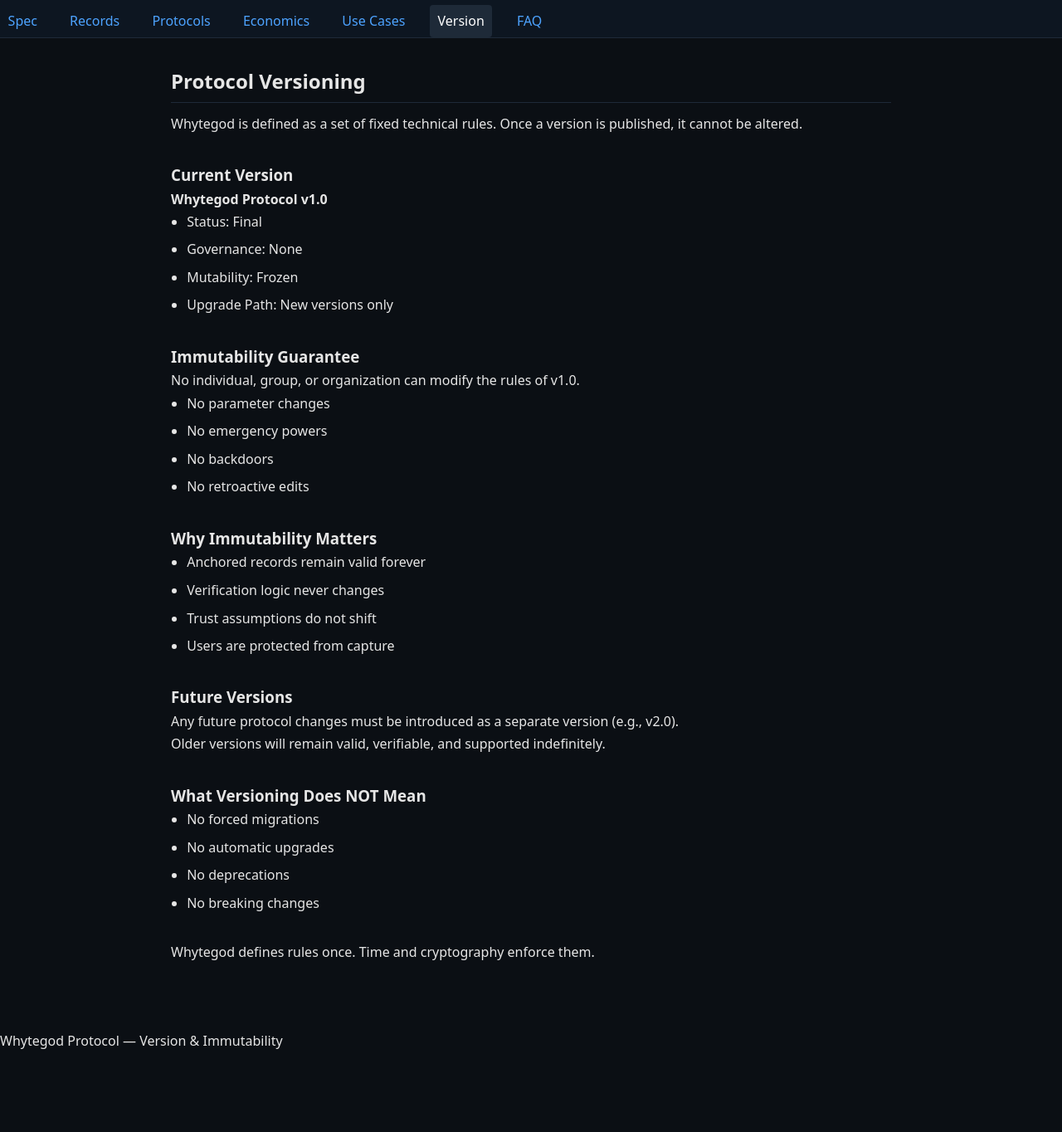
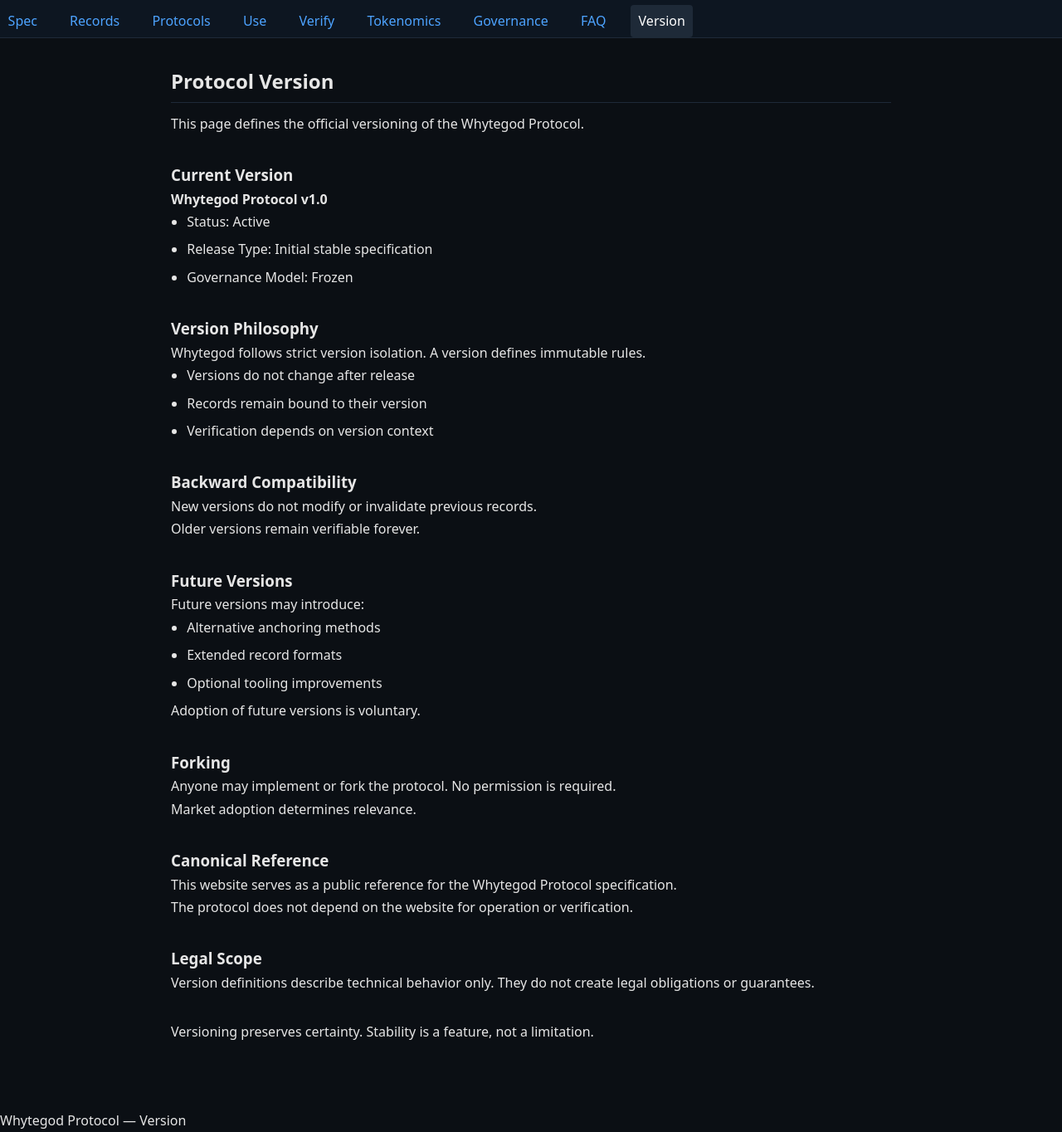
Before and after one commit to whytegod/whytegod.github.io, a plain HTML site: page version.html in a window 1280 px wide. Shown: the part 80-1444 px from the top of the page at 83% size. Before the commit the page ends 1349 px from the top, so only its background shows below. Drawn offline with Linux system fonts and the light colour scheme.

Commit message:
Update version.html

```diff
--- a/version.html
+++ b/version.html
@@ -2,15 +2,12 @@
 <html lang="en">
 <head>
   <meta charset="UTF-8">
-  <title>Whytegod – Version & Immutability</title>
+  <title>Whytegod Protocol — Version</title>
   <meta name="viewport" content="width=device-width, initial-scale=1.0">
 
-  <!-- Styles -->
   <link rel="stylesheet" href="style.css">
   <link rel="stylesheet" href="print.css" media="print">
-
-  <!-- Favicon -->
-  <link rel="icon" type="image/png" href="logo.png">
+  <link rel="icon" type="image/png" href="favicon.png">
 </head>
 
 <body>
@@ -21,24 +18,27 @@
     <h1>Whytegod Protocol</h1>
   </div>
 
+  <!-- GLOBAL NAV (LOCKED) -->
   <nav class="nav">
     <a href="index.html">Spec</a>
     <a href="records.html">Records</a>
     <a href="protocols.html">Protocols</a>
-    <a href="economics.html">Economics</a>
-    <a href="use-cases.html">Use Cases</a>
+    <a href="use.html">Use</a>
+    <a href="verify.html">Verify</a>
+    <a href="tokenomics.html">Tokenomics</a>
+    <a href="governance.html">Governance</a>
+    <a href="faq.html">FAQ</a>
     <a href="version.html" class="active">Version</a>
-    <a href="faq.html">FAQ</a>
   </nav>
 </header>
 
 <main class="content">
 
   <section>
-    <h2>Protocol Versioning</h2>
+    <h2>Protocol Version</h2>
     <p>
-      Whytegod is defined as a set of fixed technical rules.
-      Once a version is published, it cannot be altered.
+      This page defines the official versioning
+      of the Whytegod Protocol.
     </p>
   </section>
 
@@ -48,70 +48,93 @@
       <strong>Whytegod Protocol v1.0</strong>
     </p>
     <ul>
-      <li>Status: Final</li>
-      <li>Governance: None</li>
-      <li>Mutability: Frozen</li>
-      <li>Upgrade Path: New versions only</li>
+      <li>Status: Active</li>
+      <li>Release Type: Initial stable specification</li>
+      <li>Governance Model: Frozen</li>
     </ul>
   </section>
 
   <section>
-    <h3>Immutability Guarantee</h3>
+    <h3>Version Philosophy</h3>
     <p>
-      No individual, group, or organization
-      can modify the rules of v1.0.
+      Whytegod follows strict version isolation.
+      A version defines immutable rules.
     </p>
     <ul>
-      <li>No parameter changes</li>
-      <li>No emergency powers</li>
-      <li>No backdoors</li>
-      <li>No retroactive edits</li>
+      <li>Versions do not change after release</li>
+      <li>Records remain bound to their version</li>
+      <li>Verification depends on version context</li>
     </ul>
   </section>
 
   <section>
-    <h3>Why Immutability Matters</h3>
-    <ul>
-      <li>Anchored records remain valid forever</li>
-      <li>Verification logic never changes</li>
-      <li>Trust assumptions do not shift</li>
-      <li>Users are protected from capture</li>
-    </ul>
+    <h3>Backward Compatibility</h3>
+    <p>
+      New versions do not modify or invalidate
+      previous records.
+    </p>
+    <p>
+      Older versions remain verifiable forever.
+    </p>
   </section>
 
   <section>
     <h3>Future Versions</h3>
     <p>
-      Any future protocol changes must be introduced
-      as a separate version (e.g., v2.0).
+      Future versions may introduce:
     </p>
+    <ul>
+      <li>Alternative anchoring methods</li>
+      <li>Extended record formats</li>
+      <li>Optional tooling improvements</li>
+    </ul>
     <p>
-      Older versions will remain valid,
-      verifiable, and supported indefinitely.
+      Adoption of future versions is voluntary.
     </p>
   </section>
 
   <section>
-    <h3>What Versioning Does NOT Mean</h3>
-    <ul>
-      <li>No forced migrations</li>
-      <li>No automatic upgrades</li>
-      <li>No deprecations</li>
-      <li>No breaking changes</li>
-    </ul>
+    <h3>Forking</h3>
+    <p>
+      Anyone may implement or fork the protocol.
+      No permission is required.
+    </p>
+    <p>
+      Market adoption determines relevance.
+    </p>
+  </section>
+
+  <section>
+    <h3>Canonical Reference</h3>
+    <p>
+      This website serves as a public reference
+      for the Whytegod Protocol specification.
+    </p>
+    <p>
+      The protocol does not depend on the website
+      for operation or verification.
+    </p>
+  </section>
+
+  <section>
+    <h3>Legal Scope</h3>
+    <p>
+      Version definitions describe technical behavior only.
+      They do not create legal obligations or guarantees.
+    </p>
   </section>
 
   <section class="note">
     <p>
-      Whytegod defines rules once.
-      Time and cryptography enforce them.
+      Versioning preserves certainty.
+      Stability is a feature, not a limitation.
     </p>
   </section>
 
 </main>
 
 <footer class="footer">
-  <p>Whytegod Protocol — Version & Immutability</p>
+  <p>Whytegod Protocol — Version</p>
 </footer>
 
 </body>
```
